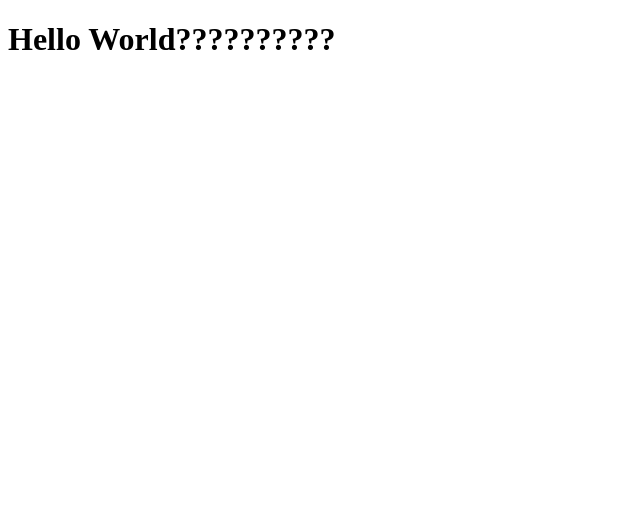
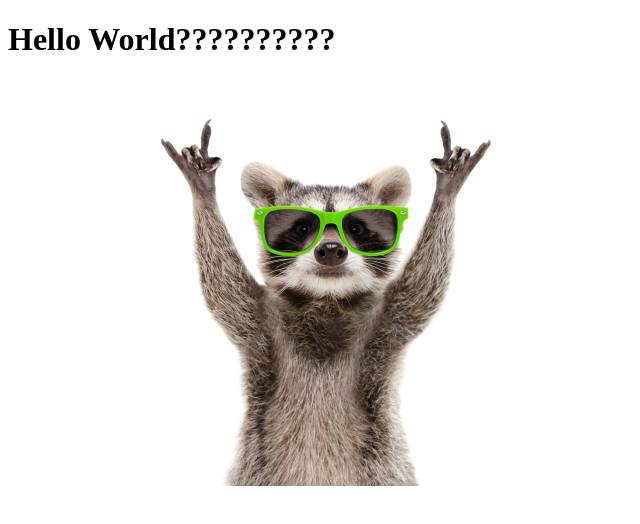
Before and after one commit to GU-Web-Dev-2025/participation-1-introduction-to-web-programming-lukesahlin, a plain HTML site: page index.html in a window 1280 px wide. Shown: the whole page, without its empty margins (0-640 px from the left). Drawn offline with Linux system fonts and the light colour scheme.

Commit message:
added photo to body

```diff
--- a/index.html
+++ b/index.html
@@ -10,5 +10,6 @@
     <h1>
         Hello World??????????
     </h1>
+    <img src="photo.png">
 </body>
 </html>
```
